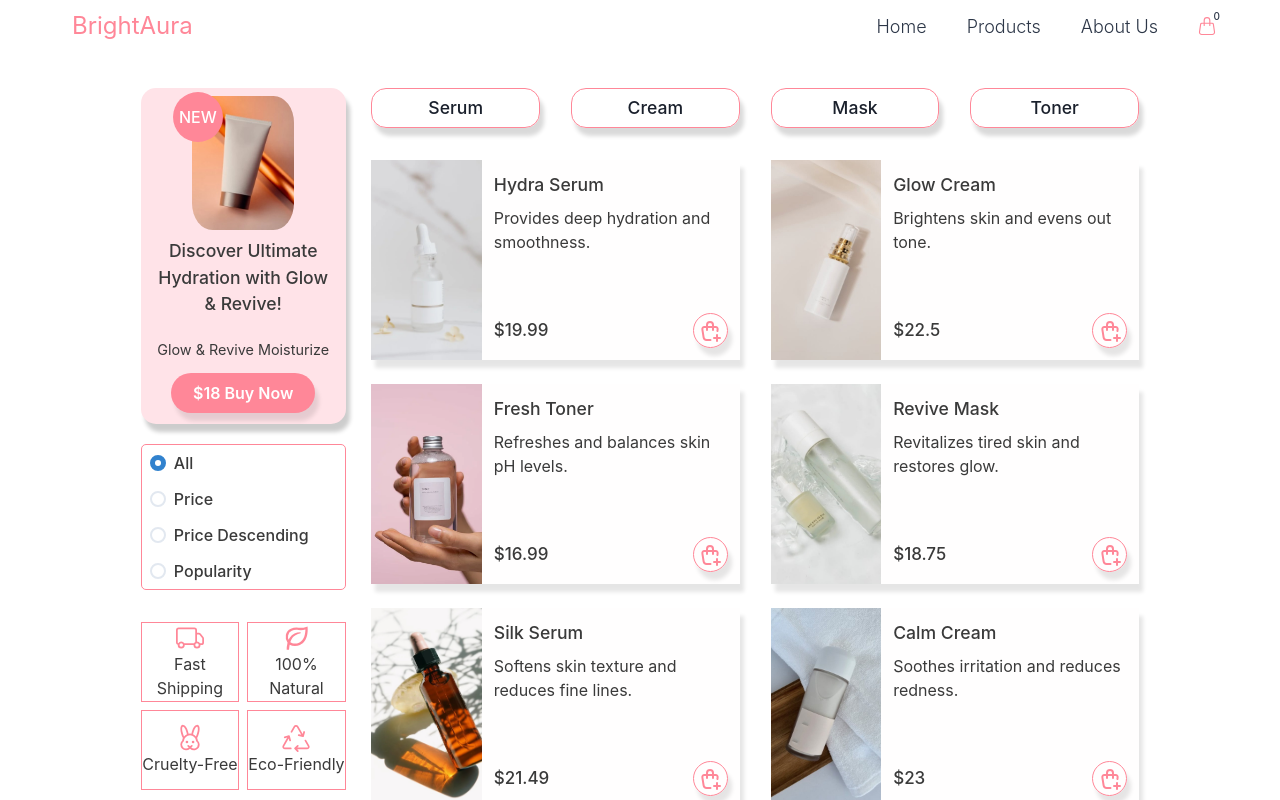
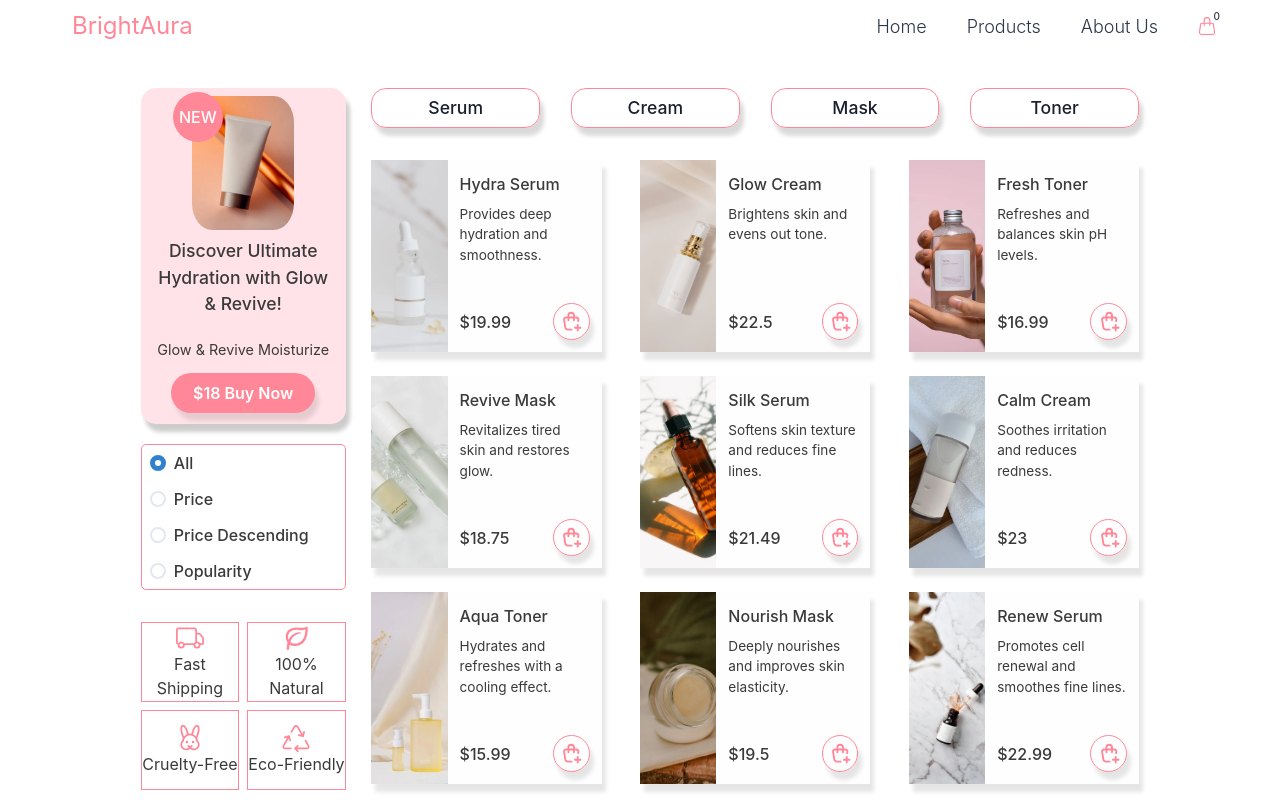
Before and after one commit to Eda-Inal/e-commerce-app, a Next.js app in the folder commerce/: page /products in a window 1280 px wide. Shown: the top 800 px of the page. Built offline with nearby package versions, Linux system fonts and the light colour scheme.

Commit message:
change products css

```diff
--- a/commerce/src/app/products/page.jsx
+++ b/commerce/src/app/products/page.jsx
@@ -9,6 +9,7 @@ import Image from 'next/image'
 import { IoIosAdd } from "react-icons/io";
 import { setAddCard ,setCardOpenClose} from '../redux/commerceSlice'
 import { TbShoppingBagPlus } from "react-icons/tb";
+import { px } from 'framer-motion'
 
 function Products() {
   const dispatch = useDispatch()
@@ -28,7 +29,7 @@ dispatch(setCardOpenClose(true))
   <Box width={["95%","90%","80%"]} mx="auto" mt={8}  >
 
 <Box width="100%" display="flex" mx="auto" flexDirection={["column","column","column","row"]}>
-<Box width={["100%","100%","90%","20%"]} mx="auto" display="flex" flexDirection="column">
+<Box width={["100%","100%","100%","20%"]} mx="auto" display="flex" flexDirection="column">
   {/* banner part */}
   <Box width="100%" height={["11rem","9rem","9rem","21rem"]} textAlign="center" bgColor="#FFE3E8" boxShadow="4px 8px 4px rgba(0, 0, 0, 0.2)" mb={[3,3,3,0]} position="relative" borderRadius={15} display="flex" flexDirection={["row","row","row" ,"column"]} >
 {/* banner img */}
@@ -101,7 +102,7 @@ dispatch(setCardOpenClose(true))
 
 
 {/* right side */}
-<Box width={["100%","100%","90%","75%"]}  mx="auto">
+<Box width={["100%","100%","100%","75%"]}  mx="auto">
     <Box width="100%" display="flex" mx="auto" justifyContent="space-between">
 <Button width="22%" height="40px" fontWeight={500} borderRadius={15} bgColor="transparent" border="1px #FF8798 solid" _hover={{bgColor:"#FFE3E8"}}  boxShadow="4px 8px 4px rgba(0, 0, 0, 0.15)" fontSize="1.1rem">Serum</Button>
 <Button width="22%" height="40px"  _hover={{bgColor:"#FFE3E8"}}  fontWeight={500} borderRadius={15} bgColor="transparent" border="1px #FF8798 solid" boxShadow="4px 8px 4px rgba(0, 0, 0, 0.15)"fontSize="1.1rem">Cream</Button>
@@ -109,21 +110,23 @@ dispatch(setCardOpenClose(true))
 <Button width="22%"  _hover={{bgColor:"#FFE3E8"}}  height="40px" fontWeight={500} borderRadius={15} bgColor="transparent" border="1px #FF8798 solid" boxShadow="4px 8px 4px rgba(0, 0, 0, 0.15)" fontSize="1.1rem">Toner</Button>
     </Box>
     {/* Cards */}
-<Box mt={8} width="100%" mx="auto" display="flex" flexWrap="wrap" justifyContent={["center", "center", "space-between"]}>
+<Box mt={8} width="100%" mx="auto" display="flex" flexWrap="wrap" justifyContent={["center", "center", "space-between"]} >
 {products.map((product, index) => (
         <Box
           key={index}
-          width={["100%", "100%", "48%", "48%", "48%", "30%"]}
+          width={["48%", "48%", "48%", "30%", "30%", "22%"]}
           boxShadow="4px 8px 4px rgba(0, 0, 0, 0.1)"
           mx={["auto", 0, 0, 0]}
-          height="200px"
+          height={["200px","12rem"]}
           bgColor="#FFFEFE"
           display="flex"
+          flexDirection={["column","row"]}
+          alignItems={{ base: 'center', sm: 'initial' }}
           position="relative"
           mb={6}
         >
           {/* Resim Alanı - %30 */}
-          <Box width="30%" height="100%" position="relative" >
+          <Box width="35%" height="100%" position="relative" >
             <Image
               src={product.img}
               alt="Serum Image"
@@ -133,18 +136,18 @@ dispatch(setCardOpenClose(true))
           </Box>
 
           {/* Metin Alanı - %70 */}
-          <Box width="70%" height="100%" p={3} display="flex" flexDirection="column" alignItems="flex-start">
-            <Text fontSize="1.1rem" fontWeight={500}>{product.name}</Text>
-            <Text mt={2} fontSize="1rem">{product.description}</Text>
+          <Box width={["100%","70%"]} height="100%" p={3} display="flex" flexDirection="column" alignItems={{ base: 'center', sm: 'flex-start' }}>
+            <Text fontSize="1rem" fontWeight={500}>{product.name}</Text>
+            <Text mt={2} fontSize="0.85rem">{product.description}</Text>
             <Box flexGrow={1} />
             <Box display="flex" w="100%" justifyContent="space-between" alignItems="center">
               <Box>
-                <Text  fontSize="17px" fontWeight={500}>${product.price}</Text>
+                <Text  fontSize="1rem" fontWeight={500}>${product.price}</Text>
               </Box>
               <Box>
                 <Box onClick={() => handleAddCard(product)}
-                  w="35px"
-                  height="35px"
+                  w="2.3rem"
+                  height="2.3rem"
                   borderRadius="50%"
                  border="1px solid #FF8798"
                   cursor="pointer"
@@ -155,7 +158,7 @@ dispatch(setCardOpenClose(true))
                   color="#FF8798"
                   _hover={{bgColor:"#FF8798",color:"white"}}
                 >
-                  <TbShoppingBagPlus  size={24} />
+                  <TbShoppingBagPlus  size="1.4rem"/>
                 </Box>
               </Box>
             </Box>
```
